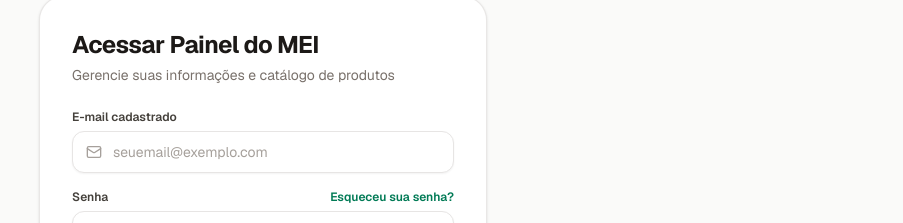
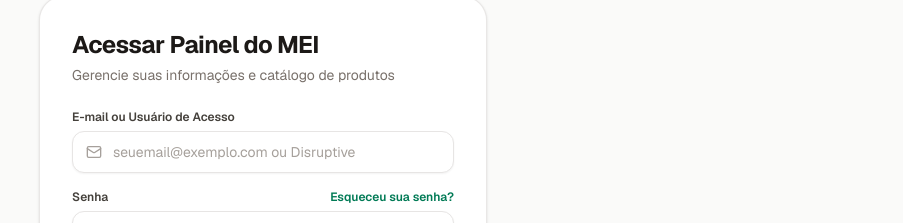
Before and after one commit to rapha-e/feira_digital, a Next.js app: page /login in a window 1280 px wide. Shown: the part 221-444 px from the top of the page, without its empty margins (377-1280 px from the left). Built offline with nearby package versions, Linux system fonts and the light colour scheme; no server answers.

Commit message:
feat(auth): suporta login por usuario amigavel Disruptive, Disruptive1, Disruptive2 e Disruptive3

```diff
--- a/src/app/login/page.tsx
+++ b/src/app/login/page.tsx
@@ -38,20 +38,33 @@
 
     const supabase = createClient();
 
+    // Mapeamento de usuários amigáveis para contas de e-mail no Supabase
+    let resolvedEmail = email.trim().toLowerCase();
+    const USERNAME_MAP: Record<string, string> = {
+      "disruptive": "rafa.busy@gmail.com",
+      "disruptive1": "rafa.busy+1@gmail.com",
+      "disruptive2": "rafa.busy+2@gmail.com",
+      "disruptive3": "rafa.busy+3@gmail.com",
+    };
+
+    if (USERNAME_MAP[resolvedEmail]) {
+      resolvedEmail = USERNAME_MAP[resolvedEmail];
+    }
+
     try {
       if (authMode === "forgot") {
         const origin = typeof window !== "undefined" ? window.location.origin : "https://feira-digital-xi.vercel.app";
-        const { error } = await supabase.auth.resetPasswordForEmail(email, {
+        const { error } = await supabase.auth.resetPasswordForEmail(resolvedEmail, {
           redirectTo: `${origin}/redefinir-senha`,
         });
         if (error) throw error;
         setMessage({
           type: "success",
-          text: "Link de recuperação enviado com sucesso! Verifique sua caixa de entrada e a pasta de spam.",
+          text: `Link de recuperação enviado para o e-mail cadastrado! Verifique sua caixa de entrada e a pasta de spam.`,
         });
       } else if (authMode === "signup") {
         const { error } = await supabase.auth.signUp({
-          email,
+          email: resolvedEmail,
           password,
         });
         if (error) throw error;
@@ -62,7 +75,7 @@
         setAuthMode("signin");
       } else {
         const { error } = await supabase.auth.signInWithPassword({
-          email,
+          email: resolvedEmail,
           password,
         });
         if (error) throw error;
@@ -138,16 +151,16 @@
       <form onSubmit={handleSubmit} className="space-y-4">
         <div>
           <label className="block text-xs font-semibold text-stone-700 mb-1.5">
-            E-mail cadastrado
+            E-mail ou Usuário de Acesso
           </label>
           <div className="relative">
             <Mail className="w-4 h-4 text-stone-400 absolute left-3.5 top-1/2 -translate-y-1/2 pointer-events-none" />
             <input
-              type="email"
+              type="text"
               required
               value={email}
               onChange={e => setEmail(e.target.value)}
-              placeholder="seuemail@exemplo.com"
+              placeholder="seuemail@exemplo.com ou Disruptive"
               className="w-full pl-10 pr-4 py-2.5 rounded-xl border border-stone-200 bg-white text-stone-900 placeholder:text-stone-400 text-sm focus:outline-none focus:ring-2 focus:ring-emerald-500/20 focus:border-emerald-500 transition-all shadow-xs"
             />
           </div>
```
